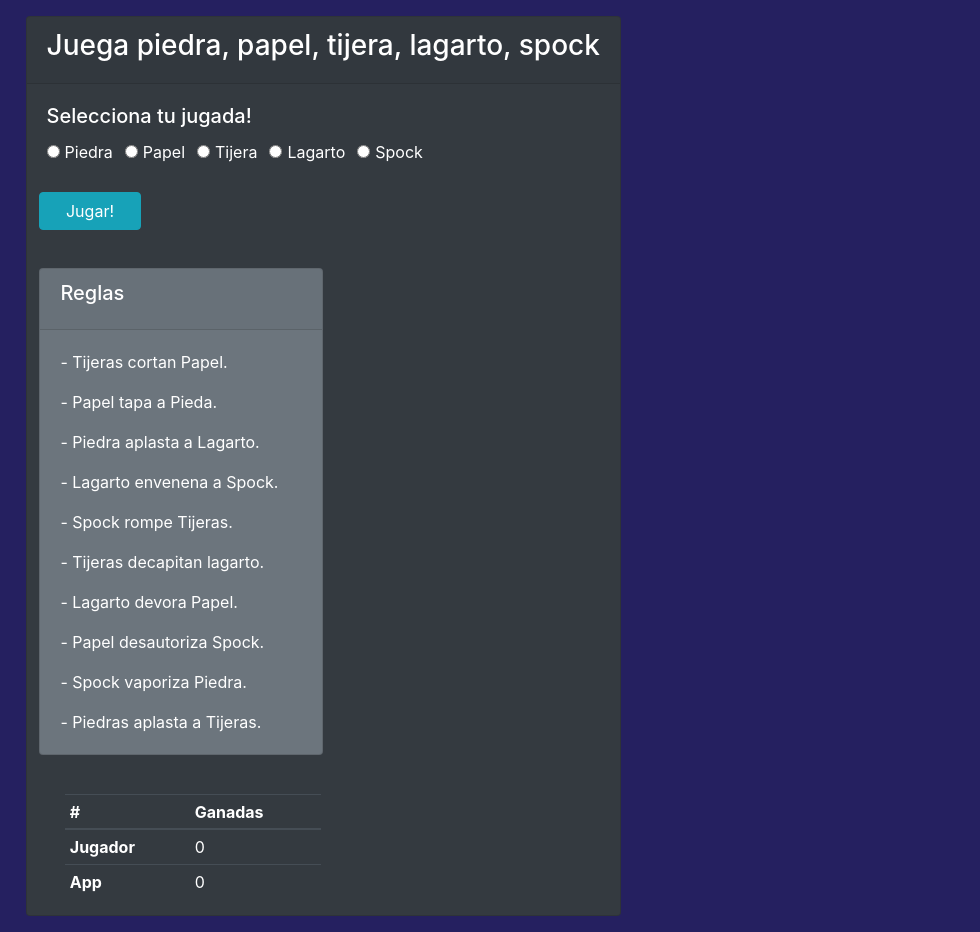
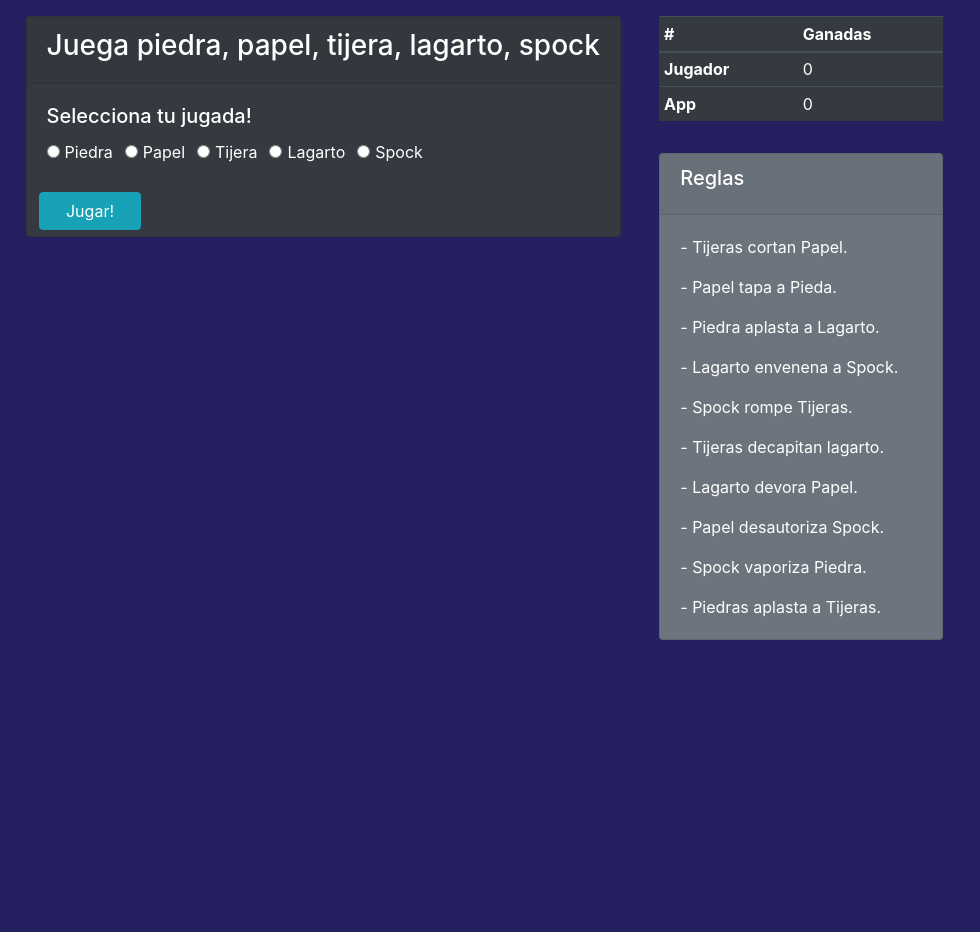
Before and after one commit to GonzaloBaez/unq-ui-gonzalo-baez-trabajo-final, a React (Create React App) app: page / in a window 1280 px wide. Shown: the whole page, without its empty margins (0-980 px from the left). After the commit the page ends 800 px from the top, so only its background shows below. Built offline with nearby package versions, Linux system fonts and the light colour scheme.

Commit message:
mejorado la posicion de los divs

```diff
--- a/src/App.css
+++ b/src/App.css
@@ -2,21 +2,21 @@
 .reglas{
   float:left;
   width: fit-content;
-  margin-left: 1vw;
-  margin-right: 1vw;
-  margin-top: 4vh;
-  margin-bottom: 0.5vw;
+
+  margin-top: 2vh;
+
+
 
 }
 
 .resultado{
-  float: right;
+  float:left;
   margin-top: 2vh;
   margin-left: 3vw;
-  width: 20vw;
+  width: fit-content;
+
 
 }
-
 
 .card-text{
   padding-right: 3vh;
@@ -26,7 +26,8 @@
   margin-top: 2vh;
   margin-left: 2vw;
   width: fit-content;
-  float: left;
+  float:left;
+
 }
 
 .form-check-label{
--- a/src/App.js
+++ b/src/App.js
@@ -100,6 +100,27 @@ function App() {
           {noEligioJugada && <div class="alert alert-warning" role="alert">Tiene que elegir una jugada</div>}
           {!inicioPartida && <button type="button" class="btn btn-info" onClick={jugar}>Jugar!</button>}
           {inicioPartida && <button type="button" class="btn btn-info" onClick={reset}>Volver a jugar</button>}
+        </div>
+
+        <div className="resultado">
+          <table class="table table-sm table-dark">
+            <thead>
+              <tr>
+                <th scope="col">#</th>
+                <th scope="col">Ganadas</th>
+              </tr>
+            </thead>
+            <tbody>
+              <tr>
+                <th scope="row">Jugador</th>
+                <td>{ganadasJugador}</td>
+              </tr>
+              <tr>
+                <th scope="row">App</th>
+                <td>{ganadasApp}</td>
+              </tr>
+            </tbody>
+          </table>
 
           <div className="reglas">
             <div class="card text-white bg-secondary mb-3">
@@ -119,28 +140,9 @@ function App() {
               </div>
             </div>
           </div>
+        </div>
 
-          <div className="resultado">
-          <table class="table table-sm table-dark">
-            <thead>
-              <tr>
-                <th scope="col">#</th>
-                <th scope="col">Ganadas</th>
-              </tr>
-            </thead>
-            <tbody>
-              <tr>
-                <th scope="row">Jugador</th>
-                <td>{ganadasJugador}</td>
-              </tr>
-              <tr>
-                <th scope="row">App</th>
-                <td>{ganadasApp}</td>
-              </tr>
-            </tbody>
-          </table>
-        </div>
-        </div>
+
 
     </>
   );
```
